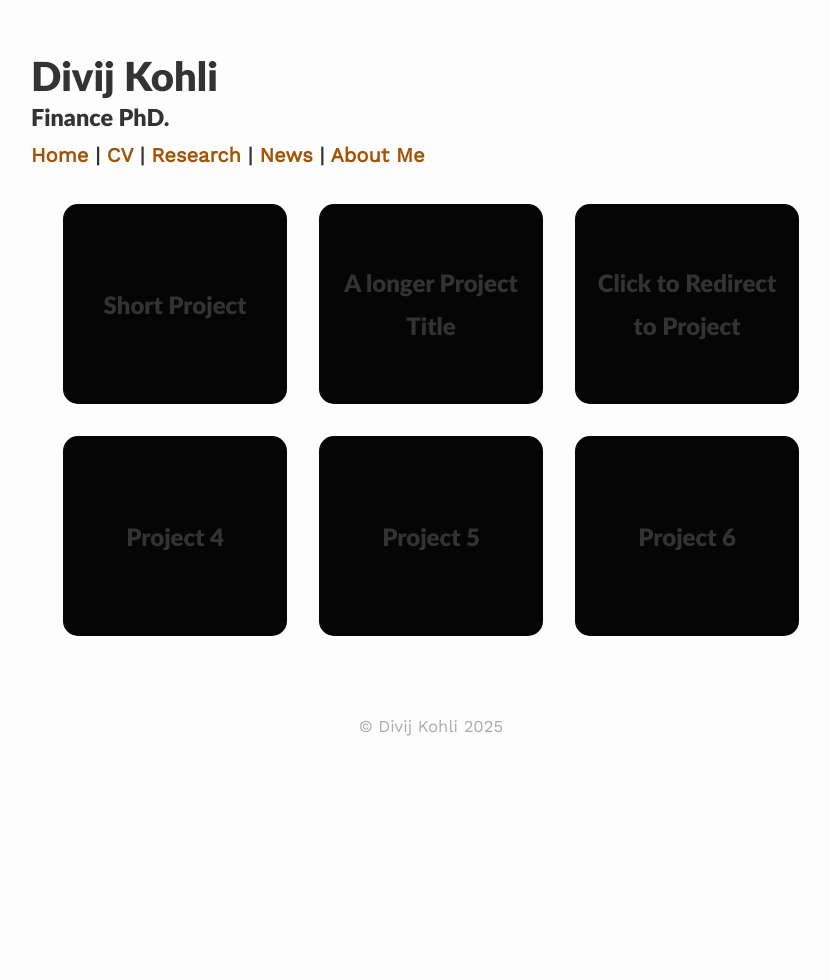
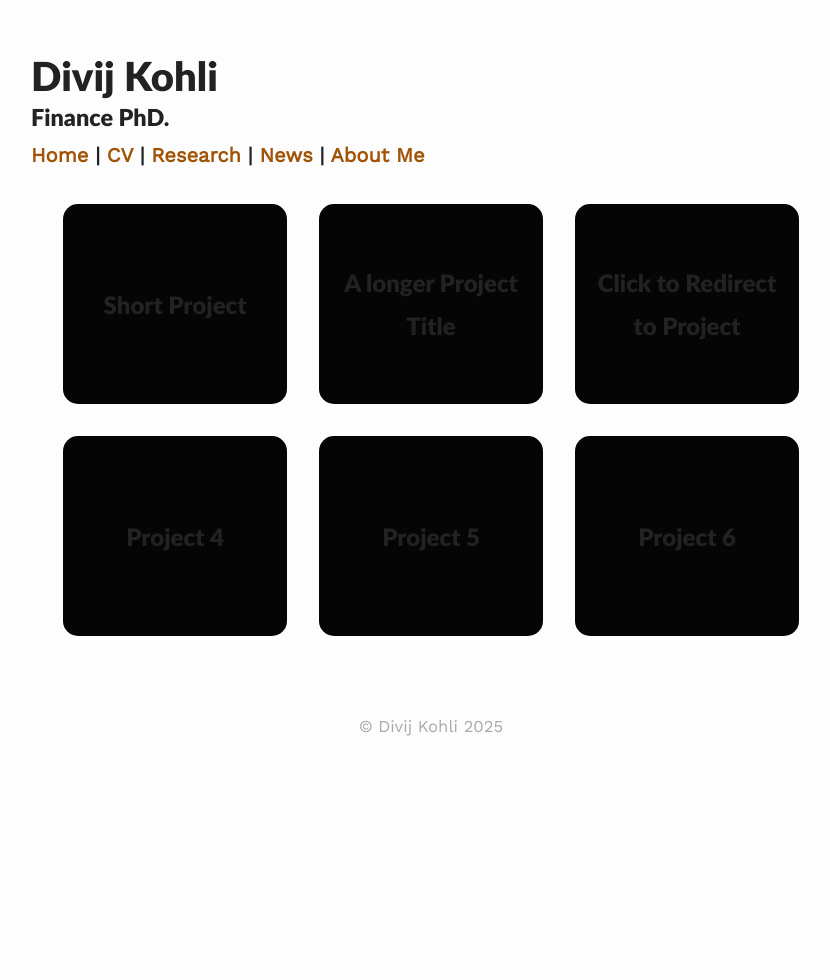
Before and after one commit to divijkohli/divijkohli.github.io, a Jekyll site: the page built from _pages/projects.md, in a window 1280 px wide. Shown: the whole page, without its empty margins (209-1039 px from the left). Built offline with Jekyll 4.4.1, drawn with Linux system fonts in a browser that asks for light colours; nearby versions of some CDN libraries.

Commit message:
Update variables.scss

```diff
--- a/assets/css/_sass/variables.scss
+++ b/assets/css/_sass/variables.scss
@@ -6,17 +6,17 @@ $base-line-height: 1.7;
 
 $spacing-unit:     30px;
 $light-gray: gray;
-$text-color:       #333333;
+$text-color:        #222222;
 $background-color: #fdfdfd;
 $brand-color:      #a15306;
-$projectbox-text:  #333333;
+$projectbox-text:  #222222;
 
 // Color scheme for light
 $body-bg: #fdfdfd;
 $projectbox: lighten(#000000, 2%);
-$text-color: #333333;
+$text-color:  #222222;
 
 // Color scheme for dark modes
 $body-bg-dark: #fdfdfd;
 $projectbox-dark: lighten(#000000, 2%);
-$text-color-dark: #333333;
+$text-color-dark:  #222222;
```
